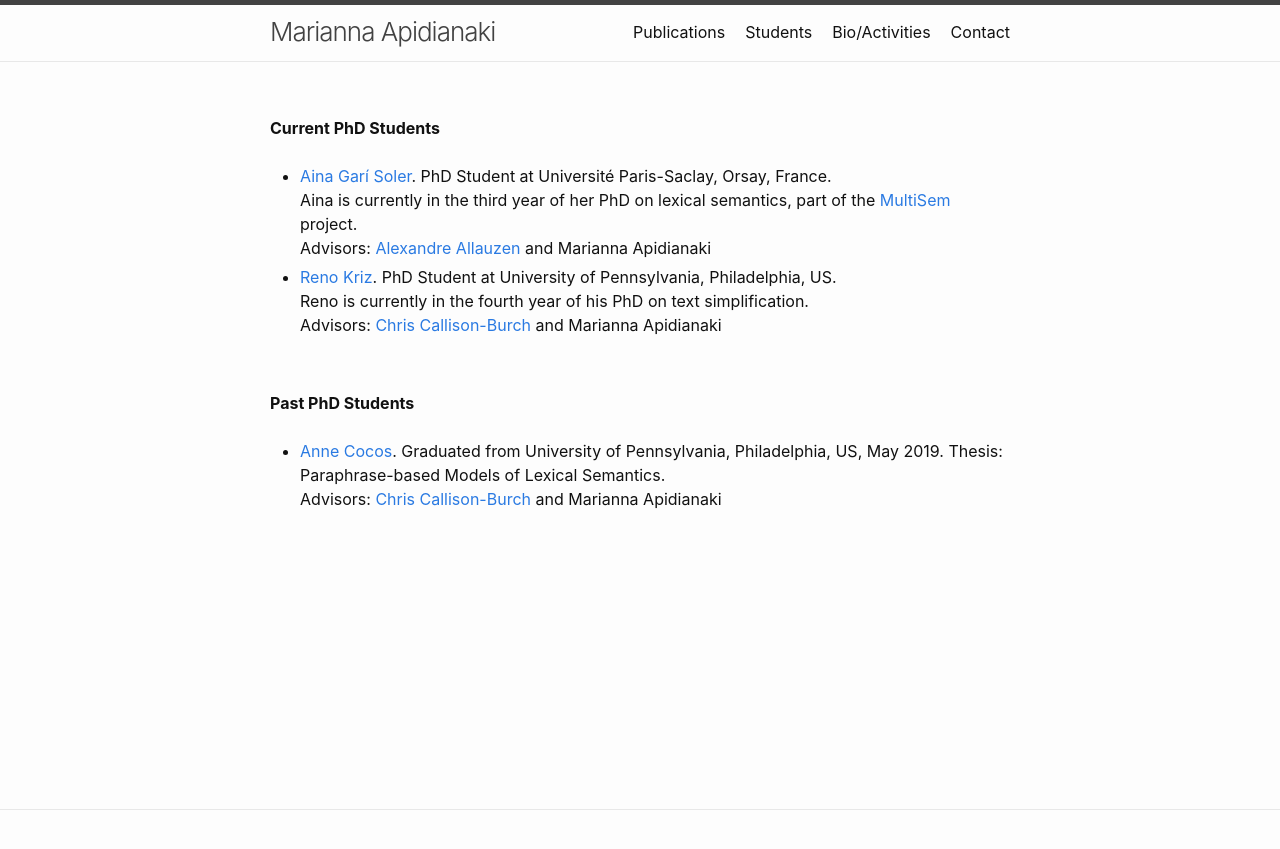
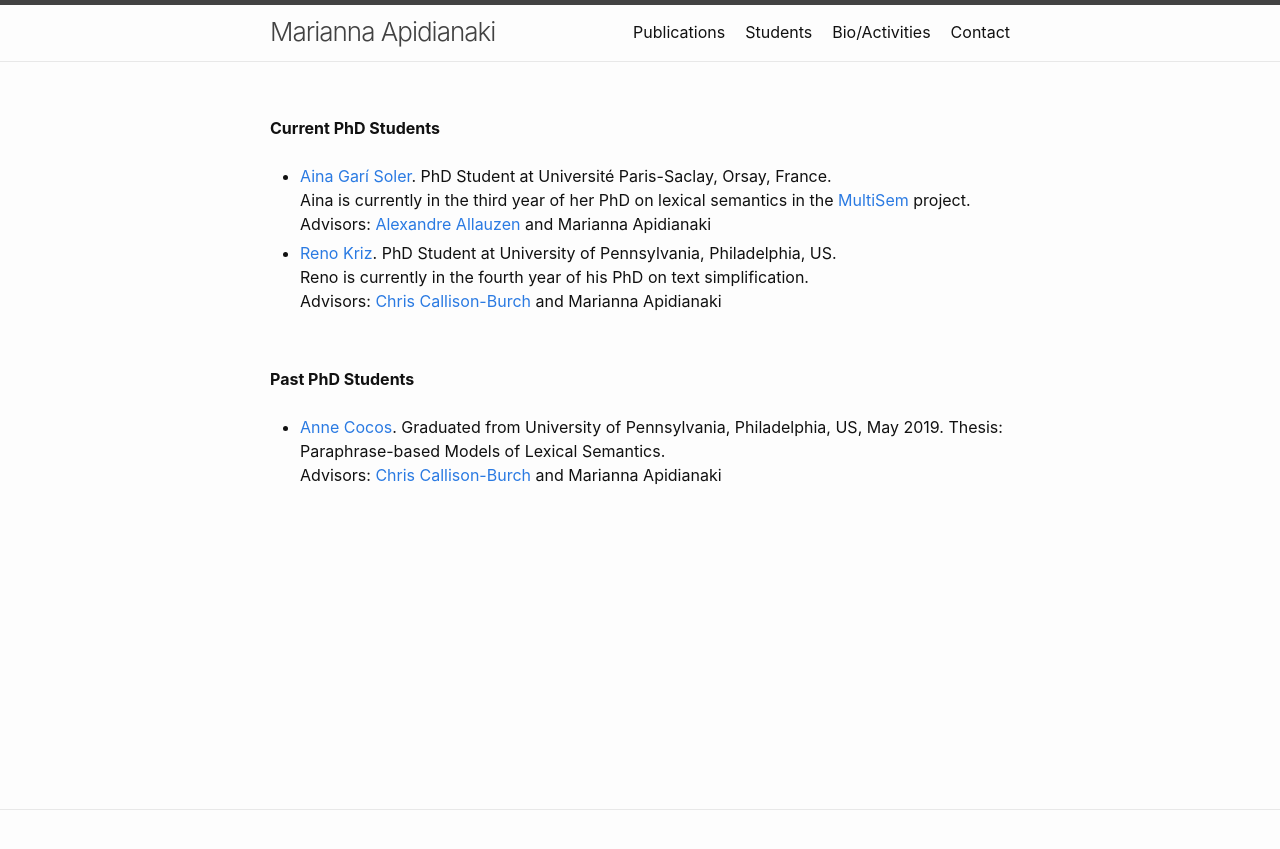
Before and after one commit to mariannaapi/mariannaapi.github.io, a Jekyll site: the page students/index.html, which Jekyll copies as it is, in a window 1280 px wide. Shown: the top 849 px of the page. Built offline with Jekyll 4.4.1, drawn with Linux system fonts in a browser that asks for light colours.

Commit message:
Update index.html

```diff
--- a/students/index.html
+++ b/students/index.html
@@ -42,7 +42,7 @@
 
      <li> <a href="https://ainagari.github.io">Aina Garí Soler</a>. PhD Student at Université Paris-Saclay, Orsay, France.
 	     <br>
-	    Aina is currently in the third year of her PhD on lexical semantics, part of the <a href="https://sites.google.com/view/multisem/home">MultiSem</a> project.
+	    Aina is currently in the third year of her PhD on lexical semantics in the <a href="https://sites.google.com/view/multisem/home">MultiSem</a> project.
 
 	     <br>
 	     Advisors: <a href="https://allauzen.github.io">Alexandre Allauzen</a> and Marianna Apidianaki
```
